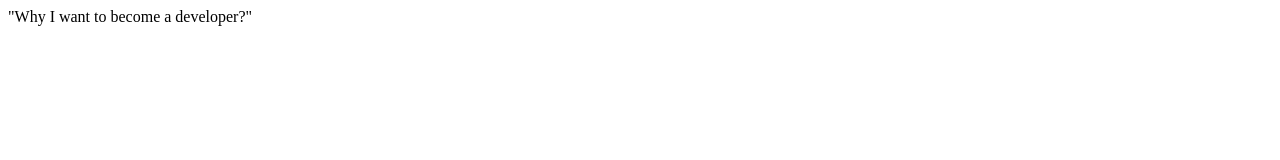
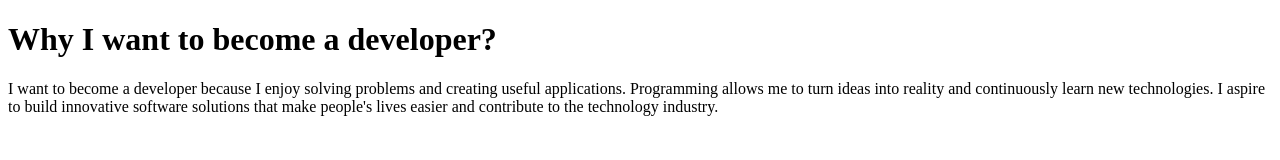
Before and after one commit to acciojob/why-software-charlie2904, a website: page main.html in a window 1280 px wide. Drawn offline with Linux system fonts and the light colour scheme.

Commit message:
created a submission

```diff
--- a/main.html
+++ b/main.html
@@ -1,17 +1,18 @@
 <!DOCTYPE html>
+<html>
+<head>
+    <title>My Personal Web Page</title>
+    <link rel="stylesheet" href="styles.css">
+</head>
+<body>
+    <h1>Why I want to become a developer?</h1>
 
-<html>
-
-<head>
-	<link rel="stylesheet" href="styles.css">
-</head>
-
-<body>
-	<!-- the entire body must be written by student -->
-	<div id="text"> "Why I want to become a developer?"</div>
-    <script type="text/javascript" src="./script.js">
-</script>
-
+    <p>
+        I want to become a developer because I enjoy solving problems
+        and creating useful applications. Programming allows me to
+        turn ideas into reality and continuously learn new technologies.
+        I aspire to build innovative software solutions that make
+        people's lives easier and contribute to the technology industry.
+    </p>
 </body>
-
 </html>
```
